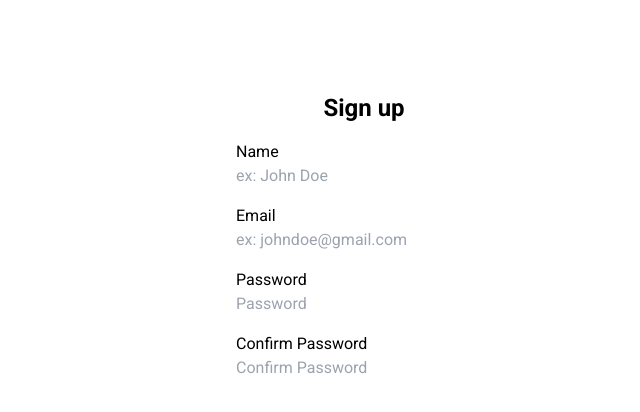
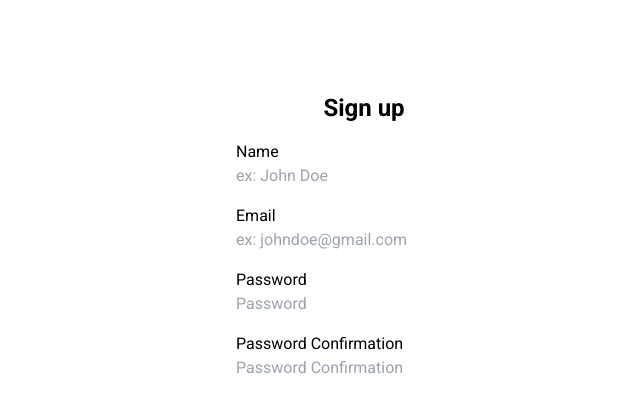
Before and after one commit to luizflm/trello-clone-front, a Vue app: page /register in a window 1280 px wide. Shown: the top 412 px of the page, without its empty margins (276-916 px from the left). Built offline with nearby package versions, Linux system fonts and the light colour scheme.

Commit message:
refactor: componentize RegisterView formfields

```diff
--- /dev/null
+++ b/src/components/Auth/Forms/FormContainer.vue
@@ -0,0 +1,14 @@
+<script setup>
+const emit = defineEmits(['submit-form']);
+</script>
+
+<template>
+     <div class="pt-10 flex justify-center w-3xl">
+        <form
+            @submit.prevent="emit('submit-form')"
+            class="flex flex-col items-center space-y-4 w-full"
+        >
+            <slot></slot>
+        </form>
+    </div>
+</template>
--- /dev/null
+++ b/src/components/Auth/Forms/FormTitle.vue
@@ -0,0 +1,9 @@
+<script setup>
+const props = defineProps({
+    title: String
+})
+</script>
+
+<template>
+    <h1 class="font-bold text-2xl">{{ props.title }}</h1>
+</template>
--- /dev/null
+++ b/src/components/Auth/Forms/InputError.vue
@@ -0,0 +1,11 @@
+<script setup>
+const props = defineProps({
+    description: String
+})
+</script>
+
+<template>
+    <span class="text-sm text-red-500">
+        {{ props.description }}
+    </span>
+</template>
--- /dev/null
+++ b/src/components/Auth/Forms/SubmitButton.vue
@@ -0,0 +1,9 @@
+<script setup>
+const props = defineProps({
+    title: String
+})
+</script>
+
+<template>
+    <button type="submit" class="btn btn-primary text-white w-64">{{ props.title }}</button>
+</template>
--- /dev/null
+++ b/src/components/Auth/Forms/TextInput.vue
@@ -0,0 +1,26 @@
+<script setup>
+const props = defineProps({
+    modelValue: String,
+    label: String,
+    placeholder: String,
+    type: String
+});
+
+const emit = defineEmits(['update:modelValue'])
+</script>
+
+<template>
+    <fieldset class="fieldset w-64">
+        <legend class="fieldset-legend">{{ props.label }}</legend>
+
+        <input
+            :value="props.modelValue"
+            @input="emit('update:modelValue', $event.target.value)"
+            :type="props.type"
+            class="input"
+            :placeholder="props.placeholder"
+        />
+
+        <slot></slot>
+    </fieldset>
+</template>
--- a/src/views/Auth/RegisterView.vue
+++ b/src/views/Auth/RegisterView.vue
@@ -2,6 +2,11 @@
 import { onMounted, reactive } from "vue";
 import { useAuthStore } from '@/stores/AuthStore.js';
 import { storeToRefs } from "pinia";
+import TextInput from "@/components/Auth/Forms/TextInput.vue";
+import FormTitle from "@/components/Auth/Forms/FormTitle.vue";
+import SubmitButton from "@/components/Auth/Forms/SubmitButton.vue";
+import FormContainer from "@/components/Auth/Forms/FormContainer.vue";
+import InputError from "@/components/Auth/Forms/InputError.vue";
 
 const authStore = useAuthStore();
 const { errors } = storeToRefs(authStore)
@@ -17,53 +22,47 @@ onMounted(() => { errors.value = {} })
 </script>
 
 <template>
-    <div class="pt-10 flex justify-center w-3xl">
-        <form
-            @submit.prevent="authStore.register(formData)"
-            class="flex flex-col items-center space-y-4 w-full"
+    <FormContainer @submit-form="authStore.register(formData)">
+        <FormTitle title="Sign up" />
+
+        <TextInput
+            :modelValue="formData.name"
+            @update:modelValue="$event => (formData.name = $event)"
+            type="text"
+            label="Name"
+            placeholder="ex: John Doe"
         >
-            <h1 class="font-bold text-2xl">Sign up</h1>
+            <InputError v-if="errors.name" :description="errors.name[0]"/>
+        </TextInput>
 
-            <fieldset class="fieldset w-64">
-                <legend class="fieldset-legend">Name</legend>
-                <input v-model="formData.name" type="text" class="input" placeholder="ex: John Doe" />
-                <span
-                    class="text-sm text-red-500"
-                    v-if="errors.name"
-                >
-                    {{ errors.name[0] }}
-                </span>
-            </fieldset>
+        <TextInput
+            :modelValue="formData.email"
+            @update:modelValue="$event => (formData.email = $event)"
+            type="email"
+            label="Email"
+            placeholder="ex: johndoe@gmail.com"
+        >
+            <InputError v-if="errors.email" :description="errors.email[0]"/>
+        </TextInput>
 
-            <fieldset class="fieldset w-64">
-                <legend class="fieldset-legend">Email</legend>
-                <input v-model="formData.email" type="email" class="input" placeholder="ex: johndoe@gmail.com" />
-                <span
-                    class="text-sm text-red-500"
-                    v-if="errors.email"
-                >
-                    {{ errors.email[0] }}
-                </span>
-            </fieldset>
+        <TextInput
+            :modelValue="formData.password"
+            @update:modelValue="$event => (formData.password = $event)"
+            type="password"
+            label="Password"
+            placeholder="Password"
+        >
+            <InputError v-if="errors.password" :description="errors.password[0]"/>
+        </TextInput>
 
-            <fieldset class="fieldset w-64">
-                <legend class="fieldset-legend">Password</legend>
-                <input v-model="formData.password" type="password" class="input" placeholder="Password" />
-                <span
-                    class="text-sm text-red-500"
-                    v-if="errors.password"
-                >
-                    {{ errors.password[0] }}
-                </span>
-            </fieldset>
+        <TextInput
+            :modelValue="formData.password_confirmation"
+            @update:modelValue="$event => (formData.password_confirmation = $event)"
+            type="password"
+            label="Password Confirmation"
+            placeholder="Password Confirmation"
+        />
 
-            <fieldset class="fieldset w-64">
-                <legend class="fieldset-legend">Confirm Password</legend>
-                <input v-model="formData.password_confirmation" type="password" class="input" placeholder="Confirm Password" />
-            </fieldset>
-
-            <button type="submit" class="btn btn-primary text-white w-64">Sign up</button>
-        </form>
-    </div>
-
+        <SubmitButton title="Sign up" />
+    </FormContainer>
 </template>
```
